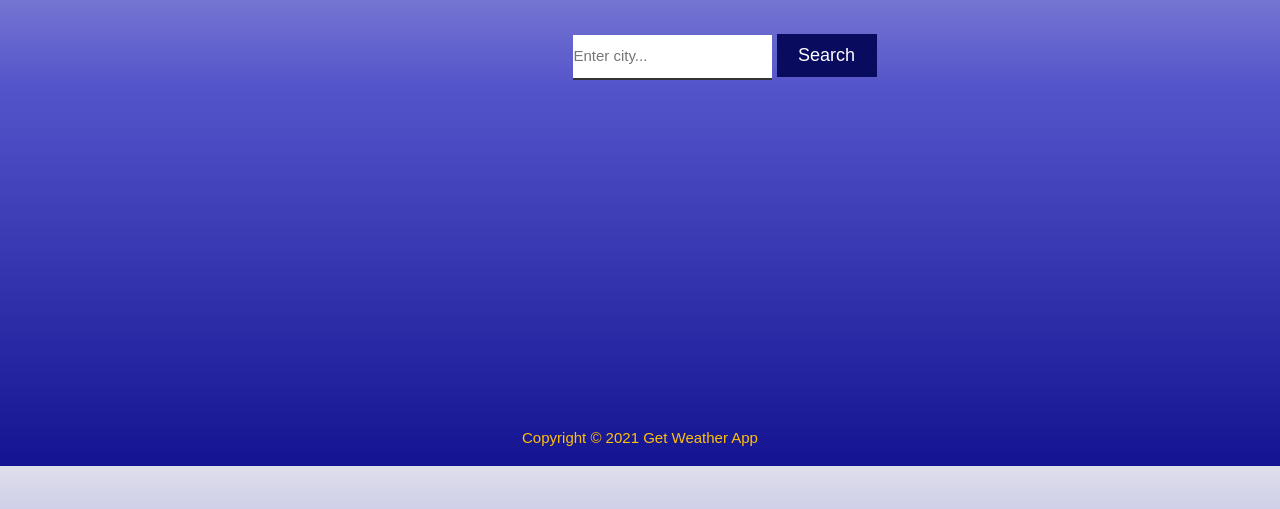
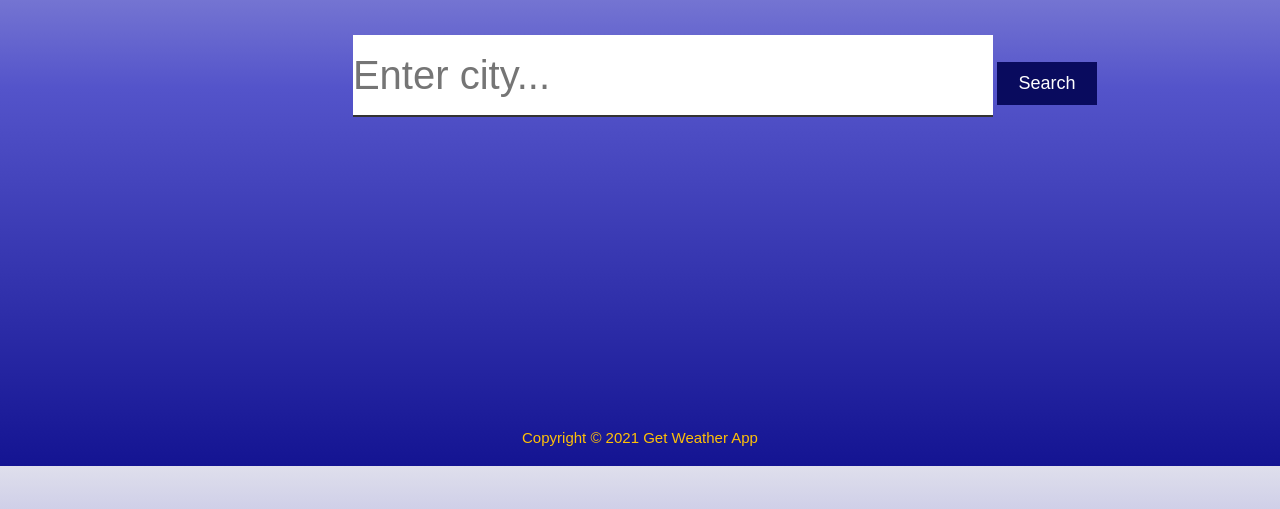
Before and after one commit to Dorcas-BD/Get-Weather, a plain HTML site: page index.html in a window 1280 px wide. Shown: the part 291-800 px from the top of the page. Drawn offline with nearby package versions, Linux system fonts and the light colour scheme.

Commit message:
Update style.css

```diff
--- a/style.css
+++ b/style.css
@@ -64,8 +64,9 @@ header #logo h1{
 }
 
 .input {
+    width: 50%;
     padding:  10px 0;
-    font-size: 25x;
+    font-size: 40px;
     margin: 20px 0;
     border: none;
     border-bottom: 2px solid #333;
```
